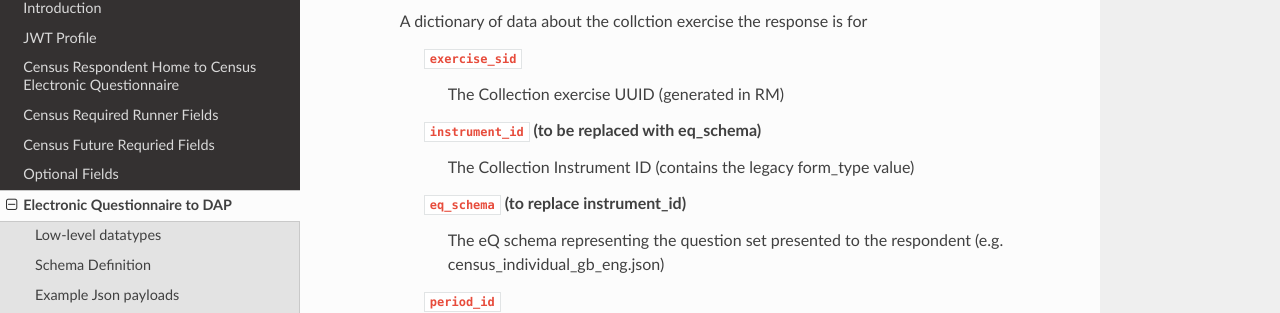
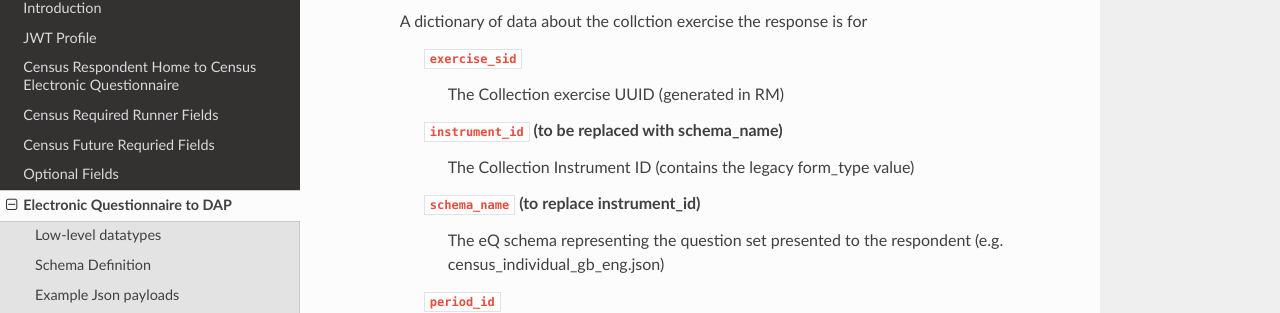
Before and after one commit to ONSdigital/ons-schema-definitions, a Sphinx documentation site: the page built from docs/electronic_questionnaire_to_dap.rst, in a window 1280 px wide and 900 px high, scrolled down 1465 px. Shown: the part 137-450 px from the top of the window. Built offline with Sphinx 7.4.7 and the Read the Docs theme 2.0.0, drawn with Linux system fonts in a browser that asks for light colours; some of the changed text lies outside the part shown.

Commit message:
updating eq_schema to schema_name

```diff
--- a/docs/electronic_questionnaire_to_dap.rst
+++ b/docs/electronic_questionnaire_to_dap.rst
@@ -44,9 +44,9 @@ Schema Definition
 
         ``exercise_sid``
           The Collection exercise UUID (generated in RM)
-        ``instrument_id`` (to be replaced with eq_schema)
+        ``instrument_id`` (to be replaced with schema_name)
           The Collection Instrument ID (contains the legacy form_type value)
-        ``eq_schema`` (to replace instrument_id)
+        ``schema_name`` (to replace instrument_id)
           The eQ schema representing the question set presented to the respondent (e.g. census_individual_gb_eng.json)
         ``period_id``
           A string representing the business area's time period for the collection exercise (e.g. "2019" or "JAN2019" or "2019Q3". This is not the start/end dates of a survey (currently hardcoded by RH as 1, to be changed to "2019")
@@ -105,7 +105,7 @@ Example Json payloads
         "submitted_at": "2019-06-21T16:37:56.551086",
         "collection": {
             "exercise_sid": "9ced8dc9-f2f3-49f3-95af-2f3ca0b74ee3",
-            "eq_schema": "census_individual_gb_eng.json",
+            "schema_name": "census_individual_gb_eng.json",
             "period_id": "2019"
         },
         "metadata": {
```
